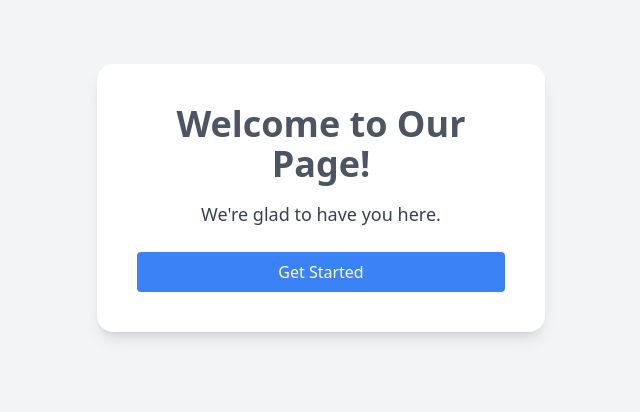
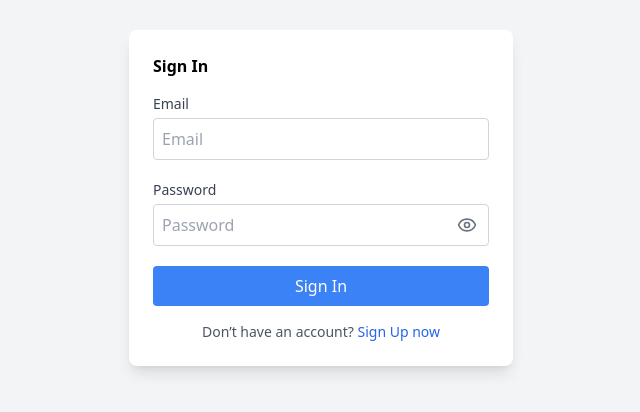
Before and after one commit to Samikshya2002/form, a React (Vite) app: page /signin in a window 1280 px wide. Before the commit this address led to /todo. Shown: the part 202-614 px from the top of the page, without its empty margins (319-959 px from the left). Built offline with nearby package versions, Linux system fonts and the light colour scheme; sample sign-in values are in the browser's storage.

Commit message:
route corrected

```diff
--- a/src/App.jsx
+++ b/src/App.jsx
@@ -20,12 +20,12 @@ function App() {
         <Routes>
           <Route path="/" element={<Navigate to="/signup" replace />} />
           <Route path="/signup" element={<Signup />} />
-          <Route path="/signup" element={<AdminSignup />} />
-          <Route path="/signup" element={<SuperAdminSignup/>} />
+          <Route path="/adminsignup" element={<AdminSignup />} />
+          <Route path="/superadminsignup" element={<SuperAdminSignup/>} />
           <Route path="/signin" element={<Signin />} />
           <Route path="/adminsignin" element={<AdminSignin /> }/>
           <Route path="/superadminsignin" element={ <SuperAdminSignin />}/>
-          <Route path = "/todo" element = {<ProtectedRoute><Welcome /></ProtectedRoute>}/>
+          <Route path = "/welcome" element = {<ProtectedRoute><Welcome /></ProtectedRoute>}/>
           <Route path = "/todo" element = {<ProtectedRoute><ToDo /></ProtectedRoute>}/>
           <Route path="*" element={<PageNotFound />} />
         </Routes>
--- a/src/Pages/non-authorized/User/Signin.jsx
+++ b/src/Pages/non-authorized/User/Signin.jsx
@@ -13,7 +13,7 @@ const Signin = () => {
     useEffect(() => {
     const token = localStorage.getItem("token");
     if (token) {
-      navigate("/todo", { replace: true });
+      navigate("/signin", { replace: true });
     }
   }, [navigate]);
 
--- a/src/components/SignUpDropdown.jsx
+++ b/src/components/SignUpDropdown.jsx
@@ -7,7 +7,6 @@ const SignUpDropdown = () => {
 
   const toggleDropdown = () => setIsOpen(!isOpen);
 
-  // Close dropdown if clicked outside
   useEffect(() => {
     const handleClickOutside = (event) => {
       if (dropdownRef.current && !dropdownRef.current.contains(event.target)) {
```
